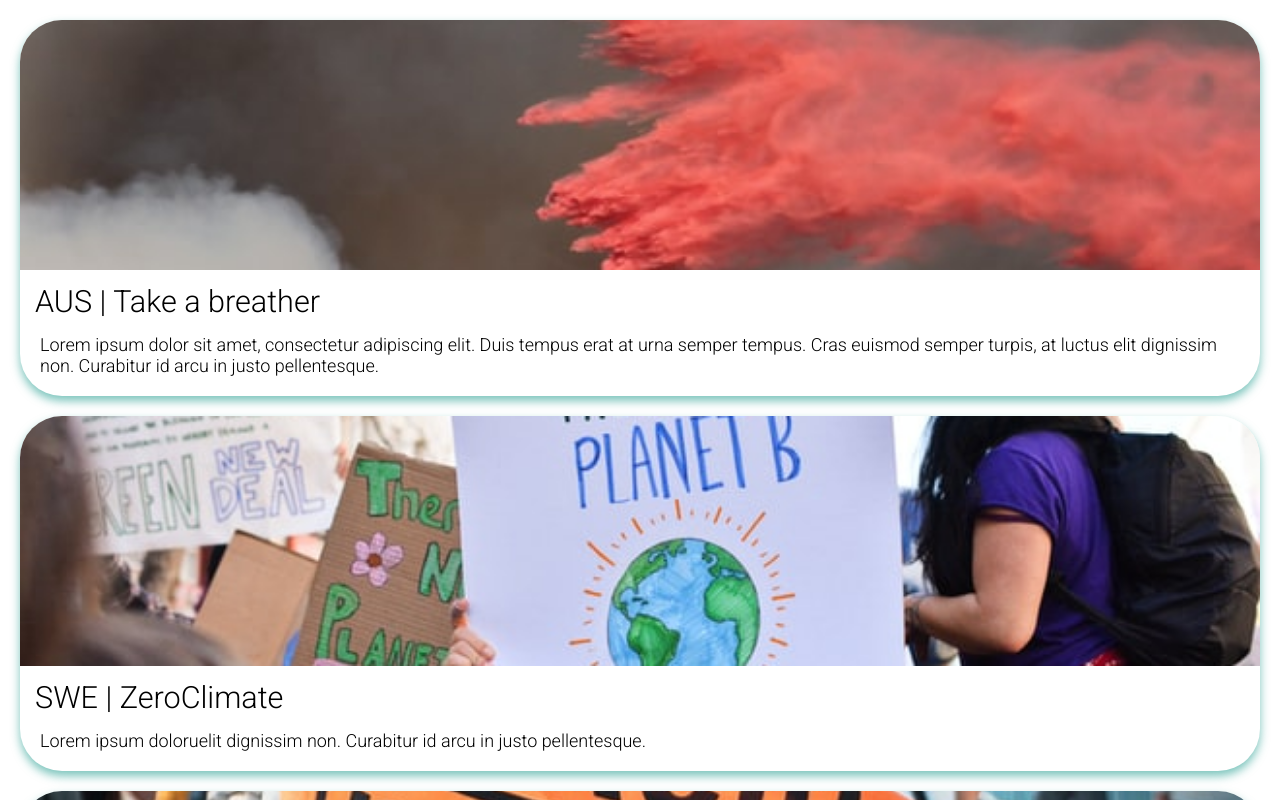
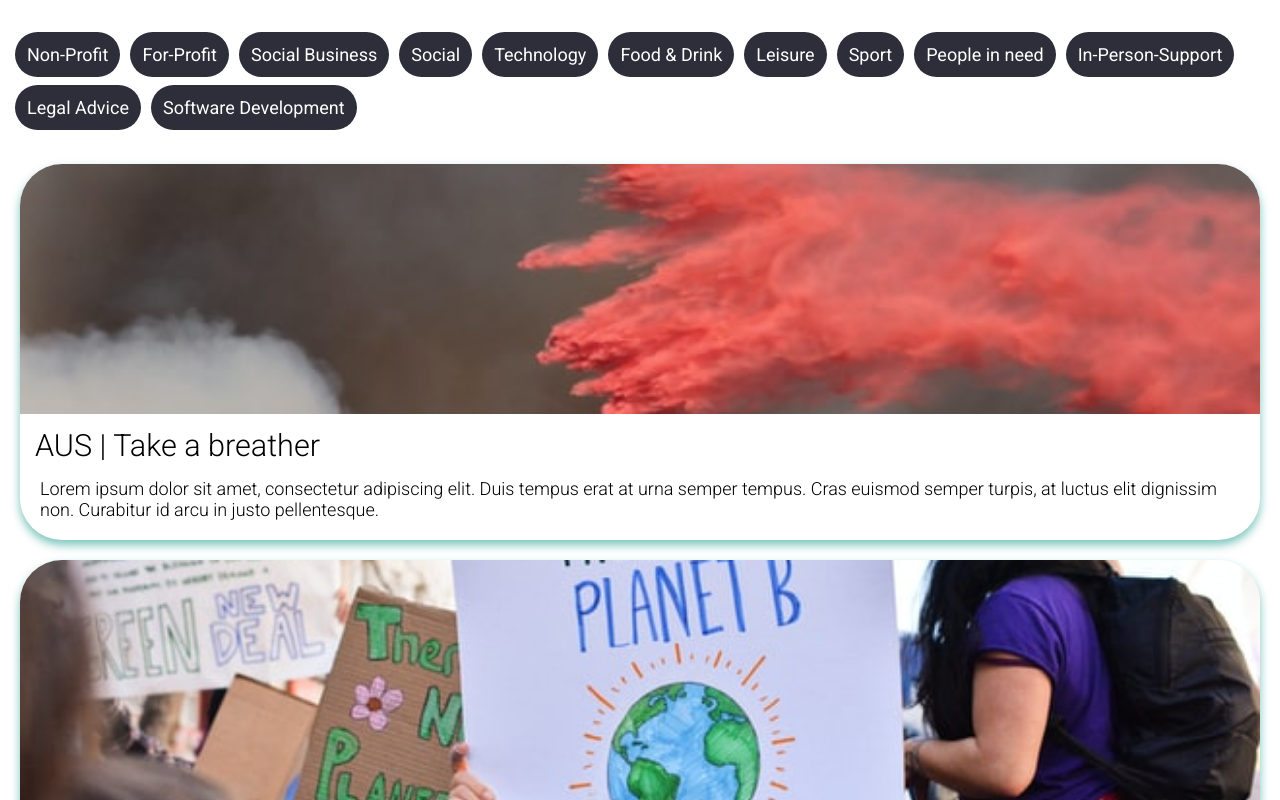
Before and after one commit to constantingoeldel/capstone-project, a React (Create React App) app: page / in a window 1280 px wide. Shown: the top 800 px of the page. Built offline with nearby package versions, Linux system fonts and the light colour scheme.

Commit message:
Add TagCluster

```diff
--- a/src/App.js
+++ b/src/App.js
@@ -1,10 +1,11 @@
 import React from 'react'
 import Project from './components/Project'
 import mockData from './db.json'
-
+import TagCluster from './components/TagCluster'
 function App() {
   return (
     <>
+      <TagCluster tags={mockData.tags} />
       {mockData.projects.map((project, index) => (
         <Project
           key={index}
--- /dev/null
+++ b/src/components/TagCluster.js
@@ -0,0 +1,26 @@
+import React from 'react'
+import styled from 'styled-components/macro'
+import PropTypes from 'prop-types'
+import Tags from './Tags'
+
+export default function TagCluster({ tags }) {
+  return (
+    <TagList>
+      {tags.map((tag, index) => (
+        <Tags key={index} content={tag} onClick={selectTag} />
+      ))}
+    </TagList>
+  )
+  function selectTag(event, tag) {
+    console.log(event.target)
+    event.target.classList.toggle('active')
+  }
+}
+
+TagCluster.propTypes = {
+  tags: PropTypes.array.isRequired,
+}
+
+const TagList = styled.ul`
+  padding: 10px;
+`
--- /dev/null
+++ b/src/components/Tags.js
@@ -0,0 +1,24 @@
+import React from 'react'
+import styled from 'styled-components/macro'
+import PropTypes from 'prop-types'
+
+export default function Tags({ content, onClick }) {
+  console.log(content)
+  return <Tag onClick={onClick}>{content}</Tag>
+}
+Tags.propTypes = {
+  content: PropTypes.string.isRequired,
+  onClick: PropTypes.func,
+}
+const Tag = styled.li`
+  display: inline-block;
+  color: white;
+  margin: 4px 5px;
+  text-decoration: none;
+  padding: 12px;
+  border-radius: 30px;
+  background-color: #2e2e3a;
+  &.active {
+    background-color: #1b998b;
+  }
+`
--- a/src/db.json
+++ b/src/db.json
@@ -1,4 +1,18 @@
 {
+  "tags": [
+    "Non-Profit",
+    "For-Profit",
+    "Social Business",
+    "Social",
+    "Technology",
+    "Food & Drink",
+    "Leisure",
+    "Sport",
+    "People in need",
+    "In-Person-Support",
+    "Legal Advice",
+    "Software Development"
+  ],
   "projects": [
     {
       "title": "Take a breather",
```
Also changed, not shown: 1 other file (tests, documents, lock files or other folders).
